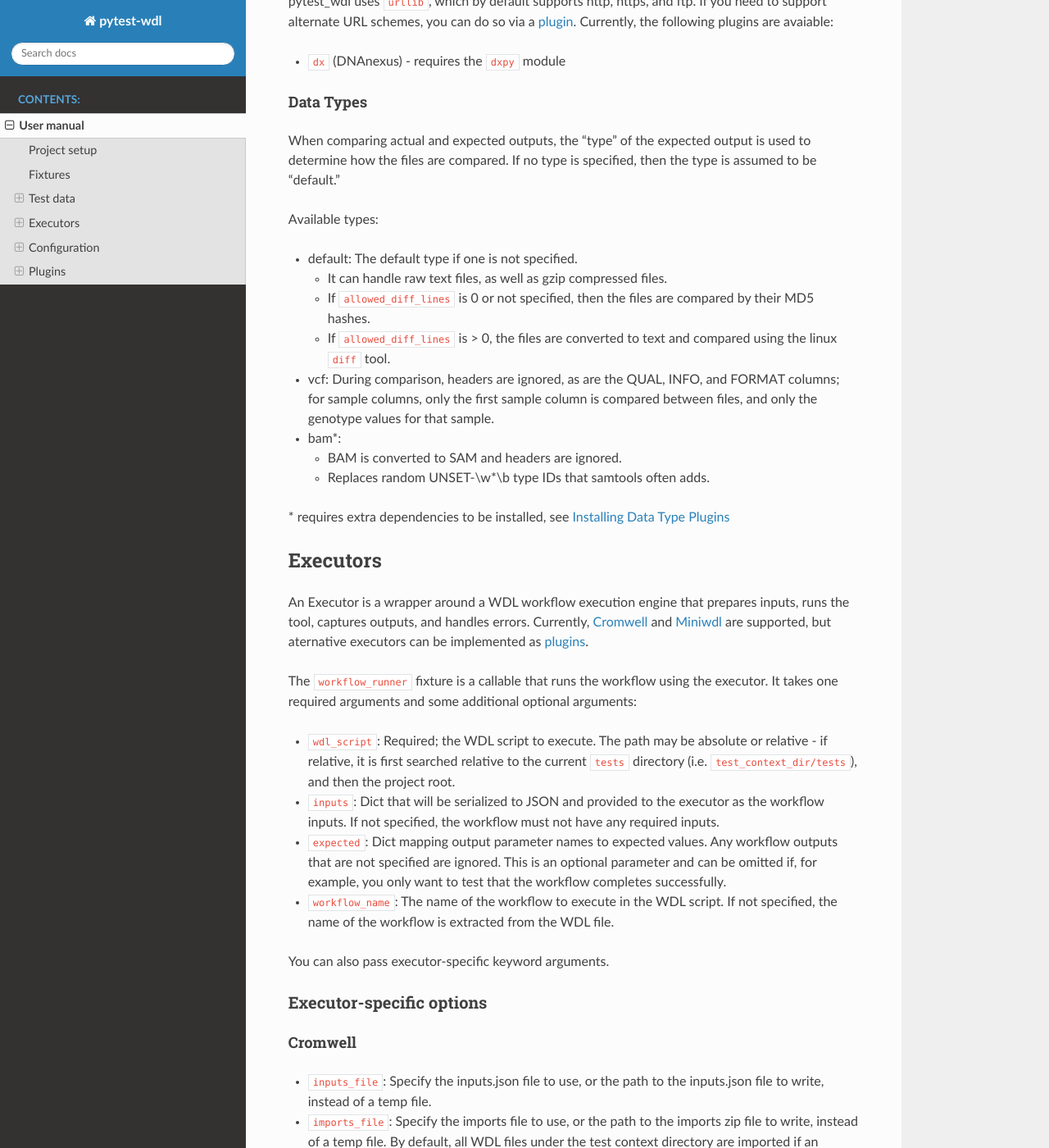
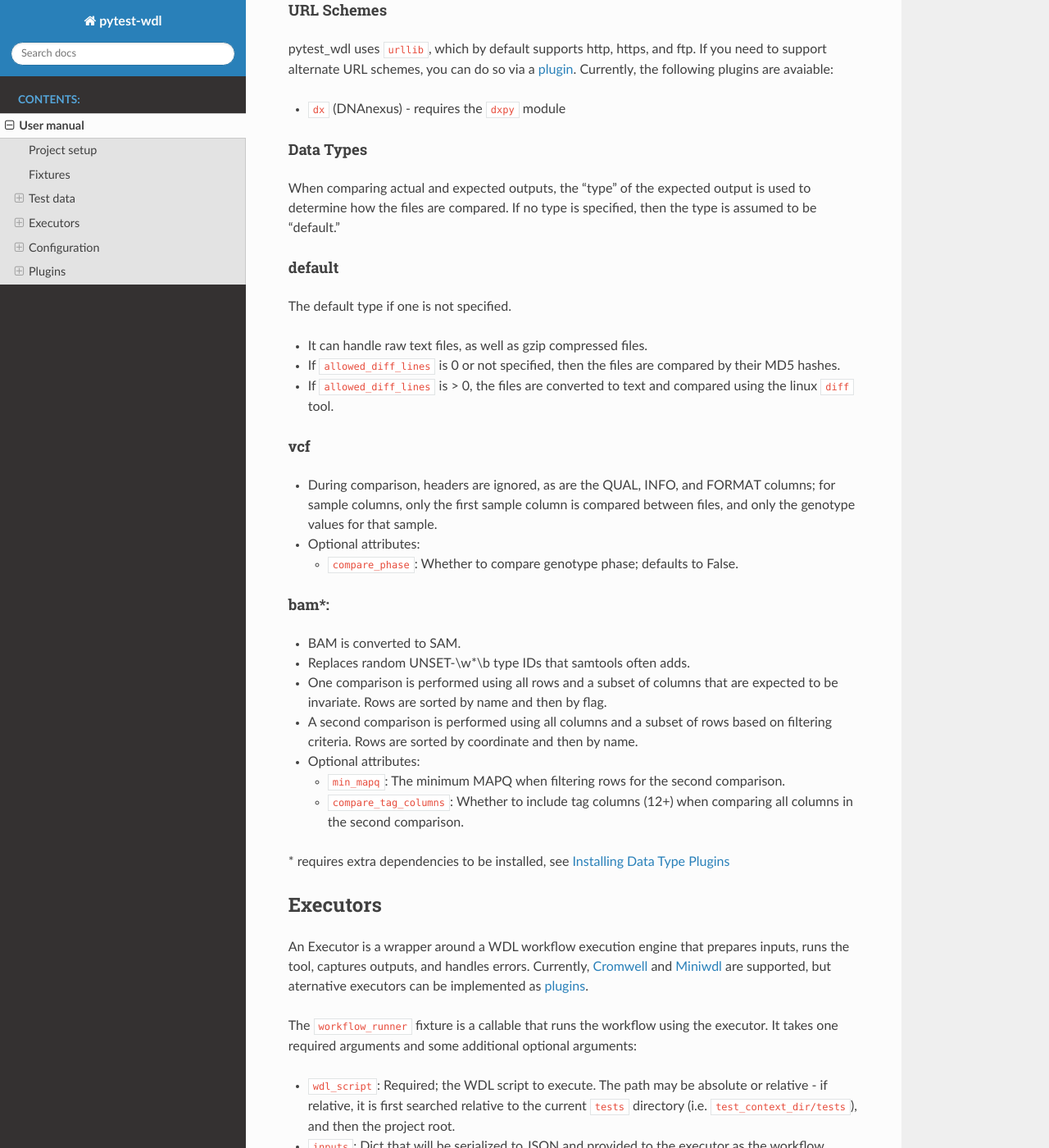
Before and after one commit to EliLillyCo/pytest-wdl, a Sphinx documentation site: the page built from docs/source/manual.md, in a window 1280 px wide and 1400 px high, scrolled down 3719 px. Shown: the whole window at 82% size. Built offline with Sphinx 7.4.7 and the Read the Docs theme 2.0.0, drawn with Linux system fonts in a browser that asks for light colours; pages that are not in the unit, such as notebooks, are missing from menus; some of the changed text lies outside the part shown.

Commit message:
Add DataManager.get_list(); improve BAM and VCF comparison

````diff
--- a/docs/source/manual.md
+++ b/docs/source/manual.md
@@ -102,8 +102,10 @@ Below is an example `test_data.json` file that demonstrates different ways to de
   },
   "output_vcf": {
     "name": "output.vcf",
-    "type": "vcf",
-    "allowed_diff_lines": 2
+    "type": {
+      "name": "vcf",
+      "allowed_diff_lines": 2,
+    }
   }
 }
 ```
@@ -121,7 +123,7 @@ The available keys for configuring file inputs/outputs are:
 
 In addition, the following keys are recognized for output files only:
 
-* `type`: The file type. This is optional and only needs to be provided for certain types of files that are handled specially for the sake of comparison.
+* `type`: The file type. This is optional and only needs to be provided for certain types of files that are handled specially for the sake of comparison. The value can also be a hash with required key "name" and any other comparison-related attributes (including data type-specific attributes).
 * `allowed_diff_lines`: Optional and only used for outputs comparison. If '0' or not specified, it is assumed that the expected and actual outputs are identical.
 
 #### URL Schemes
@@ -134,16 +136,29 @@ pytest_wdl uses `urllib`, which by default supports http, https, and ftp. If you
 
 When comparing actual and expected outputs, the "type" of the expected output is used to determine how the files are compared. If no type is specified, then the type is assumed to be "default."
 
-Available types:
+#### default
 
-- default: The default type if one is not specified.
-    - It can handle raw text files, as well as gzip compressed files.
-    - If `allowed_diff_lines` is 0 or not specified, then the files are compared by their MD5 hashes.
-    - If `allowed_diff_lines` is > 0, the files are converted to text and compared using the linux `diff` tool.
-- vcf: During comparison, headers are ignored, as are the QUAL, INFO, and FORMAT columns; for sample columns, only the first sample column is compared between files, and only the genotype values for that sample.
-- bam*:
-  - BAM is converted to SAM and headers are ignored.
-  - Replaces random UNSET-\w*\b type IDs that samtools often adds.
+The default type if one is not specified.
+
+- It can handle raw text files, as well as gzip compressed files.
+- If `allowed_diff_lines` is 0 or not specified, then the files are compared by their MD5 hashes.
+- If `allowed_diff_lines` is > 0, the files are converted to text and compared using the linux `diff` tool.
+
+#### vcf
+
+- During comparison, headers are ignored, as are the QUAL, INFO, and FORMAT columns; for sample columns, only the first sample column is compared between files, and only the genotype values for that sample.
+- Optional attributes:
+    - `compare_phase`: Whether to compare genotype phase; defaults to False.
+
+#### bam*:
+
+- BAM is converted to SAM.
+- Replaces random UNSET-\w*\b type IDs that samtools often adds.
+- One comparison is performed using all rows and a subset of columns that are expected to be invariate. Rows are sorted by name and then by flag.
+- A second comparison is performed using all columns and a subset of rows based on filtering criteria. Rows are sorted by coordinate and then by name.
+- Optional attributes:
+    - `min_mapq`: The minimum MAPQ when filtering rows for the second comparison.
+    - `compare_tag_columns`: Whether to include tag columns (12+) when comparing all columns in the second comparison.
 
 \* requires extra dependencies to be installed, see
 [Installing Data Type Plugins](#installing-data-type-plugins)
````
Also changed, not shown: 4 other files.
